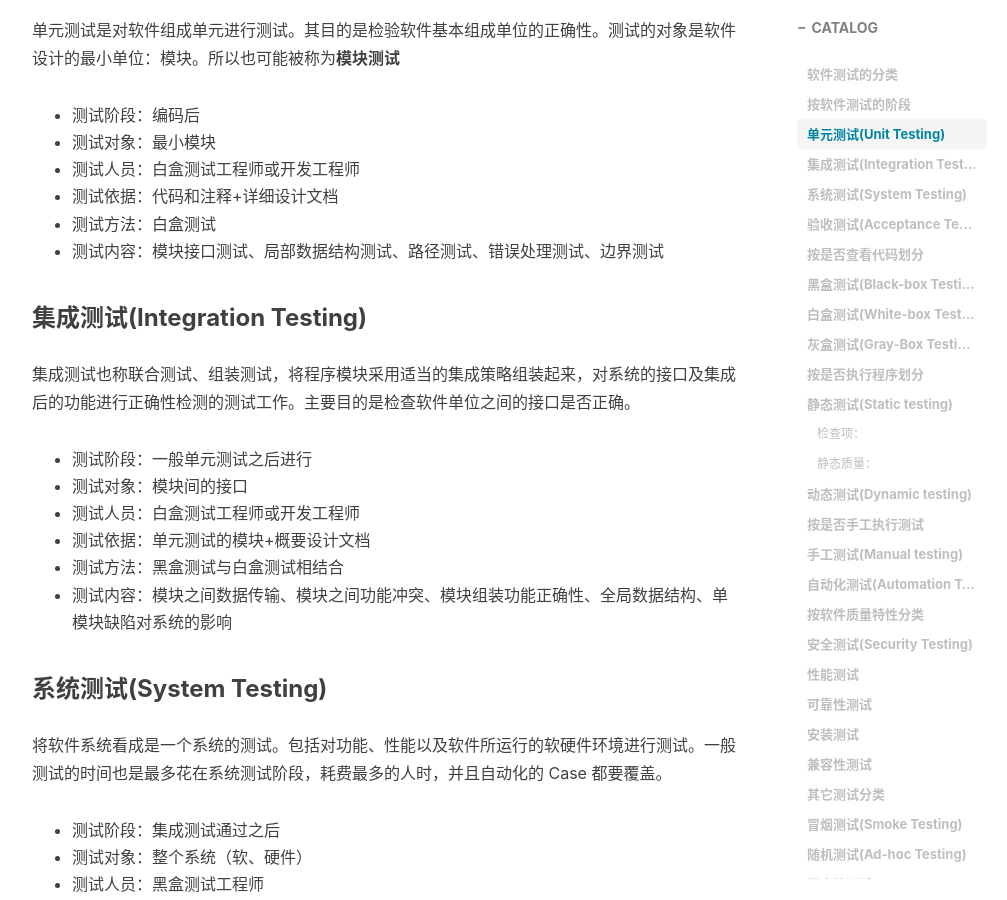
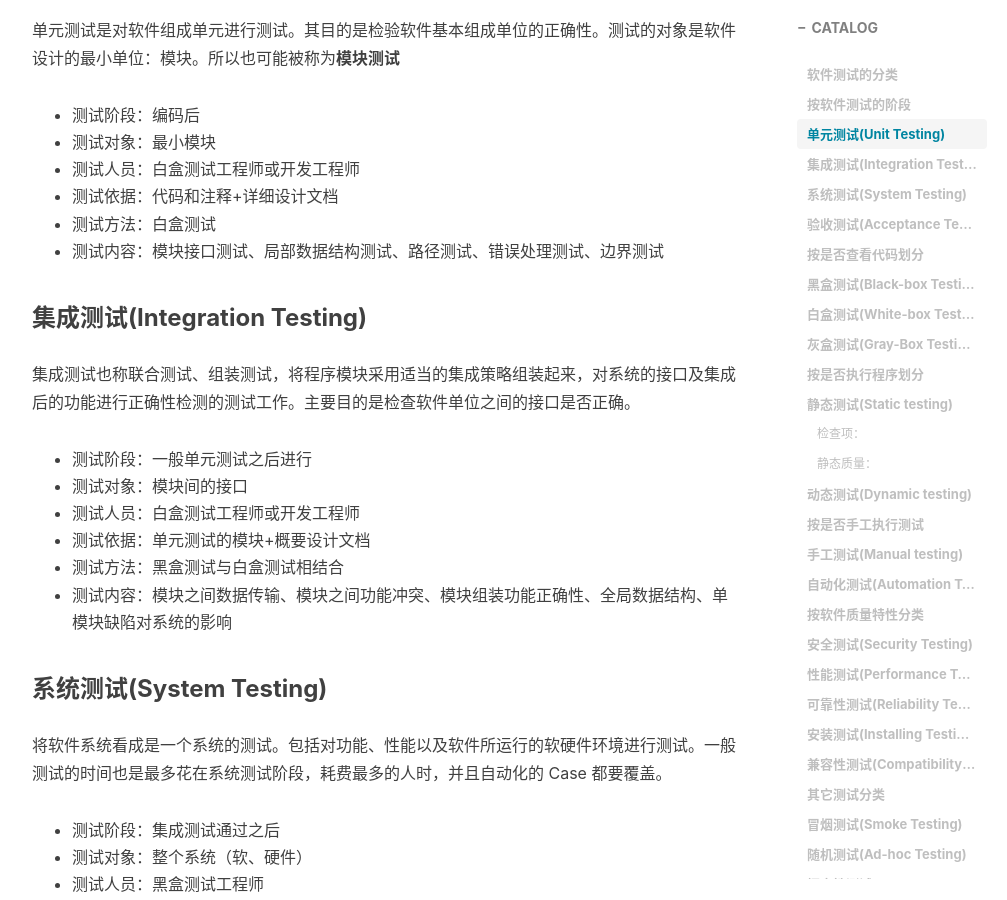
Before and after one commit to bearfly1990/bearfly.github.io, a Jekyll site: the page built from _posts/2018/11/2018-11-13-TestCategories.md, in a window 1280 px wide and 900 px high, scrolled down 970 px. Shown: the whole window, without its empty margins (233-1240 px from the left). Built offline with Jekyll 4.4.1, drawn with Linux system fonts in a browser that asks for light colours; nearby versions of some CDN libraries; comment, search, counter and statistics services are not loaded; some of the changed text lies outside the part shown.

Commit message:
fix issues for test cateroties

```diff
--- a/_posts/2018/11/2018-11-13-TestCategories.md
+++ b/_posts/2018/11/2018-11-13-TestCategories.md
@@ -137,7 +137,7 @@ AI 技术的兴起发展，类似可预见工作都有可能会被伪 AI 代替
 
 现在对安全知识的普及，大家意识都提上来了。比如现在越来越多的不支持 HTTP 协议，转用 HTTPS 等。
 
-### 性能测试
+### 性能测试(Performance Testing)
 
 性能测试是通过自动化的测试工具模拟多种正常、峰值以及异常负载条件来对系统的各项性能指标进行测试。
 
@@ -145,7 +145,7 @@ AI 技术的兴起发展，类似可预见工作都有可能会被伪 AI 代替
 
 通过负载测试，确定在各种工作负载下系统的性能，目标是测试当负载逐渐增加时，系统各项性能指标的变化情况。压力测试是通过确定一个系统的瓶颈或者不能接受的性能点，来获得系统能提供的最大服务级别的测试。
 
-### 可靠性测试
+### 可靠性测试(Reliability Testing)
 
 软件可靠性 (software reliability )是软件产品在规定的条件下和规定的时间区间完成规定功能的能力。
 
@@ -154,11 +154,11 @@ AI 技术的兴起发展，类似可预见工作都有可能会被伪 AI 代替
 
 软件可靠性不但与软件存在的缺陷和(或)差错有关，而且与系统输入和系统使用有关。软件可靠性的概率度量称软件可靠度。
 
-### 安装测试
+### 安装测试(Installing Testing)
 
 安装测试即对于需要安装的软件的测试，保证软件的安装包能正常安装部署，需要考虑到系统版本，环境依赖等因素。
 
-### 兼容性测试
+### 兼容性测试(Compatibility Testing)
 
 软件兼容性测试是指检查软件之间能否正确地进行交互和共享信息。
 随着用户对来自各种类型软件之间共享数据能力和充分利用空间同时执行多个程序能力的要求，测试软件之间能否协作变得越来越重要。
```
